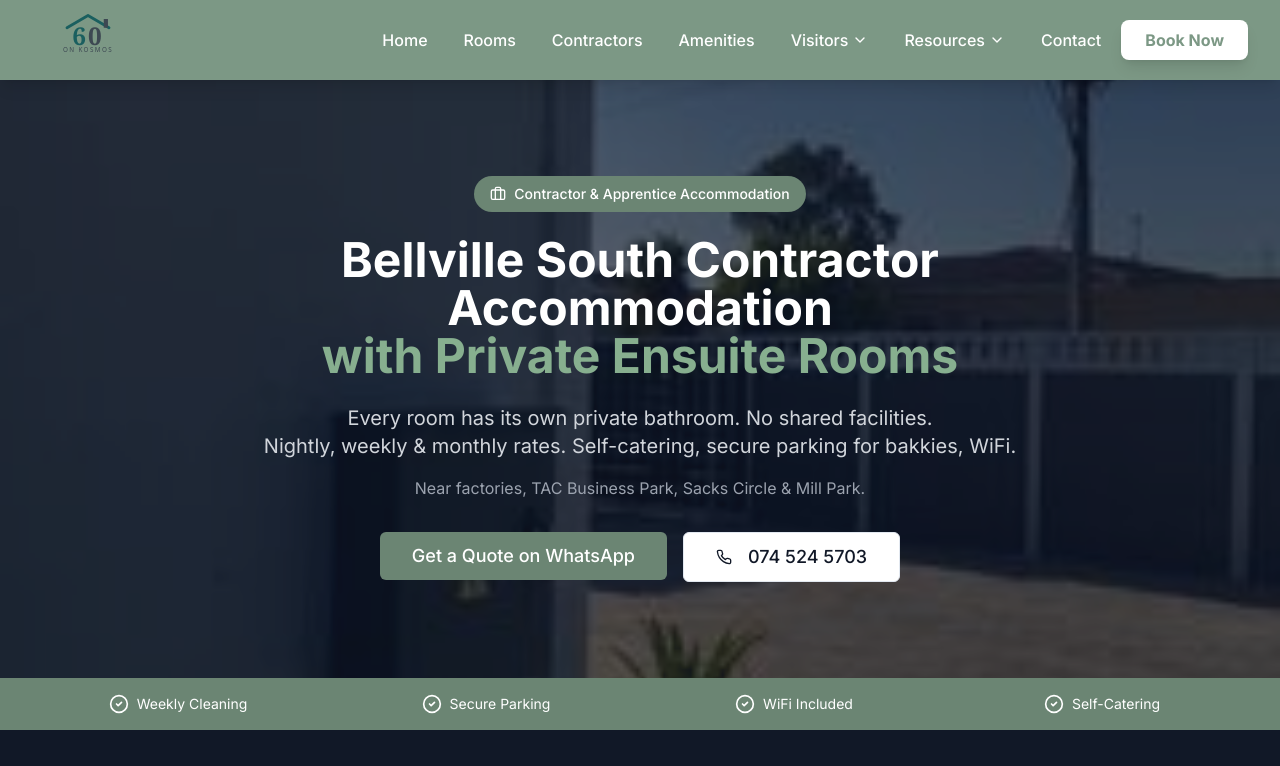
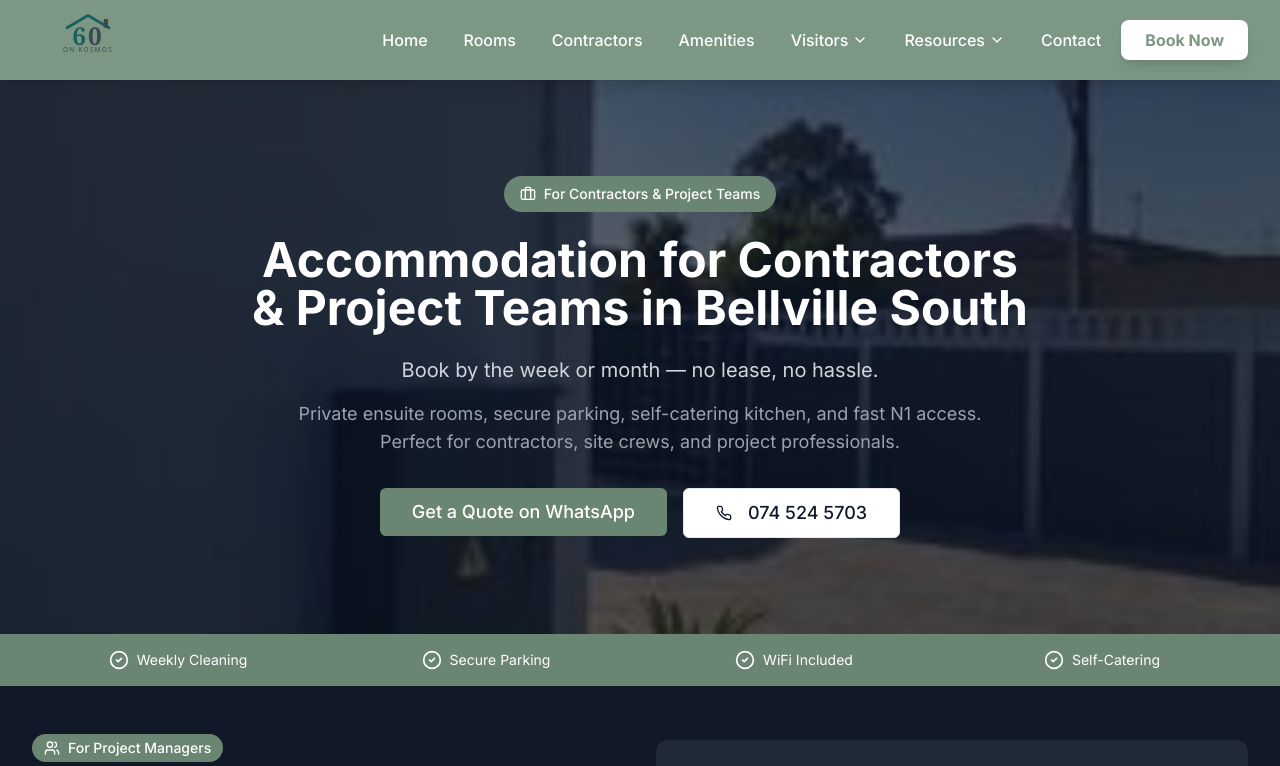
Before and after one commit to jo47344/60-on-kosmos-website, a Next.js app: page /contractor-accommodation in a window 1280 px wide. Shown: the top 766 px of the page. Built offline with nearby package versions, Linux system fonts and the light colour scheme.

Commit message:
feat: update hero section copy and badge text
Revise headline and key selling points for better clarity and consistency.

```diff
--- a/app/contractor-accommodation/page.tsx
+++ b/app/contractor-accommodation/page.tsx
@@ -284,19 +284,19 @@ export default function ContractorAccommodationPage() {
           <div className="text-center max-w-4xl mx-auto">
             <div className="inline-flex items-center gap-2 bg-sage-600 text-white px-4 py-2 rounded-full text-sm font-medium mb-6">
               <Briefcase className="w-4 h-4" />
-              <span>Contractor & Apprentice Accommodation</span>
+              <span>For Contractors & Project Teams</span>
             </div>
-            <h1 className="text-3xl md:text-5xl font-bold text-white mb-6">
-              Bellville South Contractor Accommodation
-              <br className="hidden md:block" />
-              <span className="text-sage-400">with Private Ensuite Rooms</span>
+            <h1 className="text-3xl md:text-5xl font-bold text-white mb-6 text-balance">
+              Accommodation for Contractors & Project Teams in Bellville South
             </h1>
             <p className="text-xl text-gray-300 mb-4">
-              Every room has its own private bathroom. No shared facilities.
+              Book by the week or month — no lease, no hassle.
+            </p>
+            <p className="text-lg text-gray-400 mb-8">
+              Private ensuite rooms, secure parking, self-catering kitchen, and fast N1 access.
               <br className="hidden md:block" />
-              Nightly, weekly & monthly rates. Self-catering, secure parking for bakkies, WiFi.
+              Perfect for contractors, site crews, and project professionals.
             </p>
-            <p className="text-base text-gray-400 mb-8">Near factories, TAC Business Park, Sacks Circle & Mill Park.</p>
             <div className="flex flex-col sm:flex-row gap-4 justify-center">
               <Button asChild size="lg" className="bg-sage-600 hover:bg-sage-700 text-white px-8 py-6 text-lg">
                 <a href="https://wa.me/27745245703?text=Hi%2C%20I%27m%20interested%20in%20contractor%20accommodation%20rates">
```
